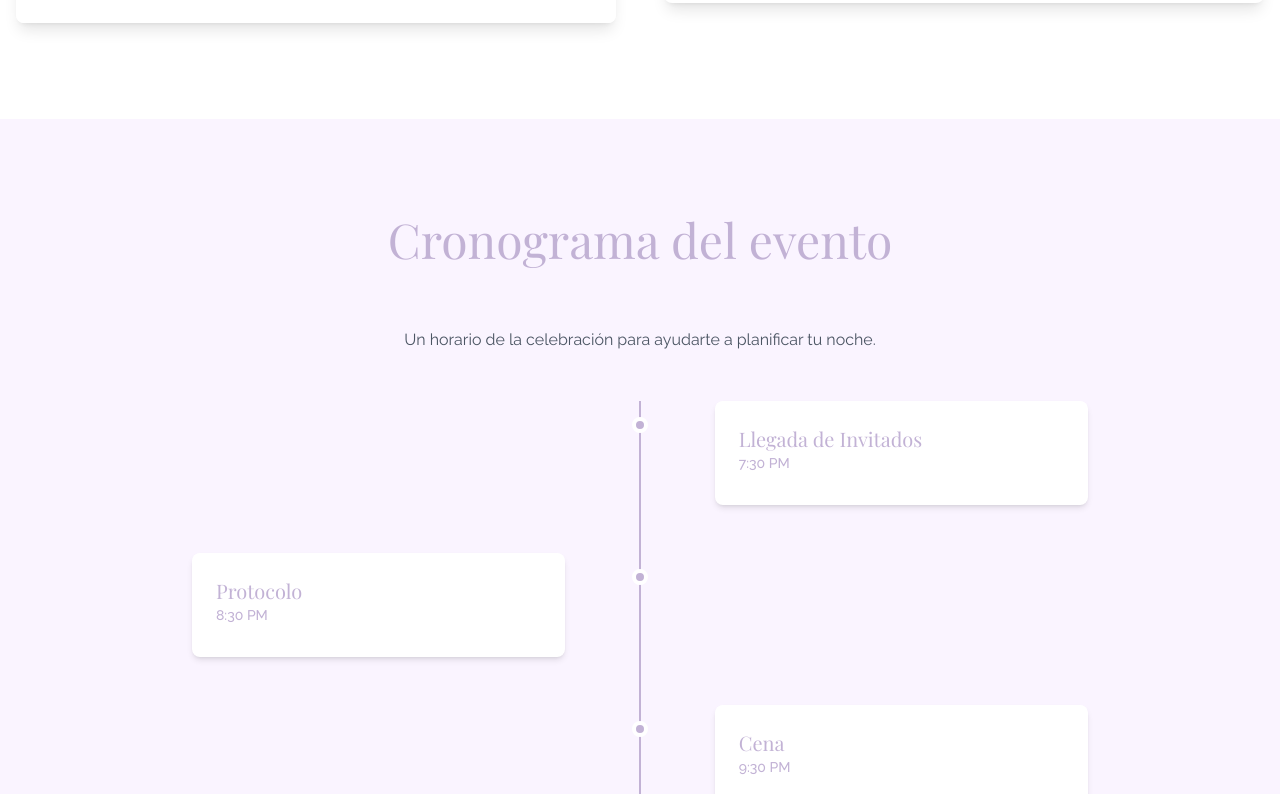
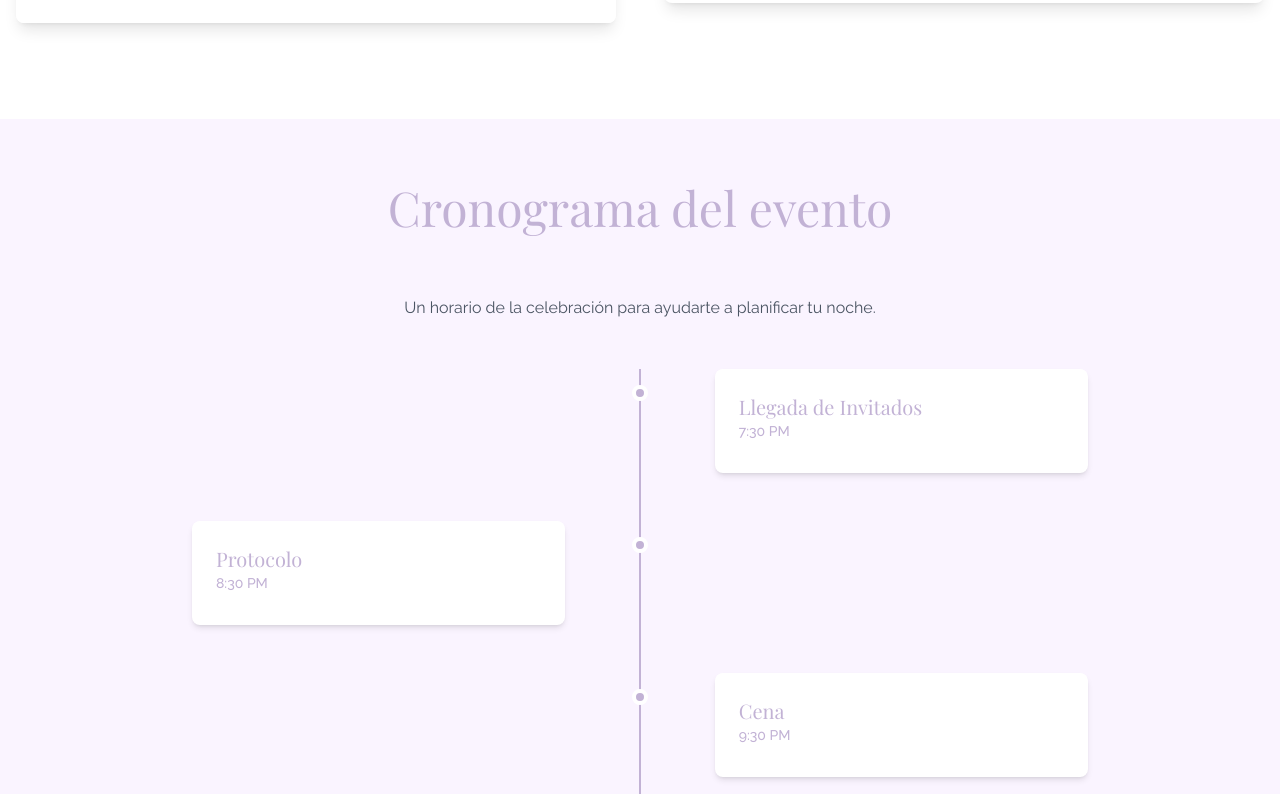
Before and after one commit to GiaHuy99/happybirthday-uncleHuy, a React (Vite) app: page / in a window 1280 px wide. Shown: the part 3326-4120 px from the top of the page. Built offline with nearby package versions, Linux system fonts and the light colour scheme.

Commit message:
style: adjust Timeline component padding for improved layout and visual consistency

```diff
--- a/src/components/Timeline.tsx
+++ b/src/components/Timeline.tsx
@@ -10,7 +10,7 @@ const Timeline = () => {
 	return (
 		<section
 			id="timeline"
-			className="section relative overflow-hidden bg-purple-lighter"
+			className="py-16 px-10 mx-auto relative overflow-hidden bg-purple-lighter"
 		>
 			<h2 ref={animateFadeUp} className="section-title scroll-animate">
 				Cronograma del evento
```
